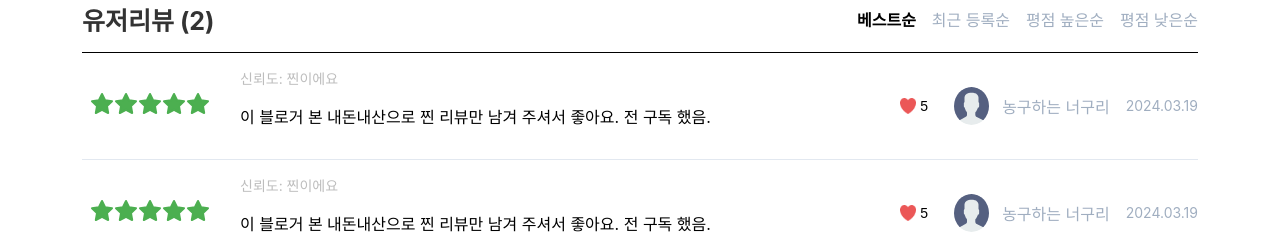
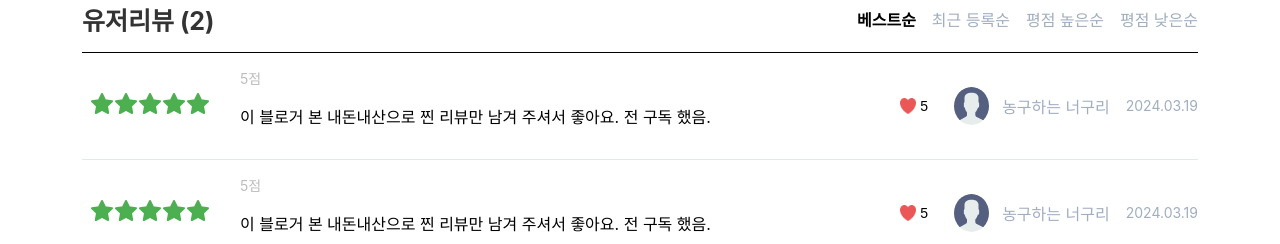
Before and after one commit to kakaotech-bootcamp-22/fe, a React (Create React App) app: page /review in a window 1280 px wide. Shown: the part 420-664 px from the top of the page. Built offline with nearby package versions, Linux system fonts and the light colour scheme; no server answers.

Commit message:
style: 신뢰도 텍스트를 별점으로 수정

```diff
--- a/src/components/Review/Review.jsx
+++ b/src/components/Review/Review.jsx
@@ -3,6 +3,7 @@ import "./Review.css";
 import heartImage from "../../assets/review/heart.png";
 import ryanImage from "../../assets/review/ryan_image.png";
 import defaultProfileImage from "../../assets/review/default_profile.png";
+
 const Star = ({ filled, onClick }) => (
   <svg
     onClick={onClick}
@@ -157,7 +158,8 @@ export default function Review() {
           <div key={review.id} className="review-item">
             <div className="review-stars">{renderStars(review.rating)}</div>
             <div className="review-content-wrapper">
-              <span className="trust-label">신뢰도: 찐이에요</span>
+              <span className="trust-label">{review.rating}점</span>{" "}
+              {/* 별점만 표시 */}
               <p className="review-content">{review.content}</p>
             </div>
             <button className="like-button">
```
